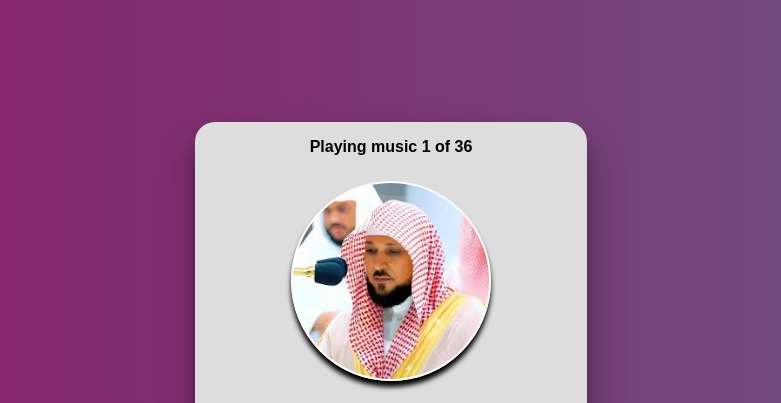
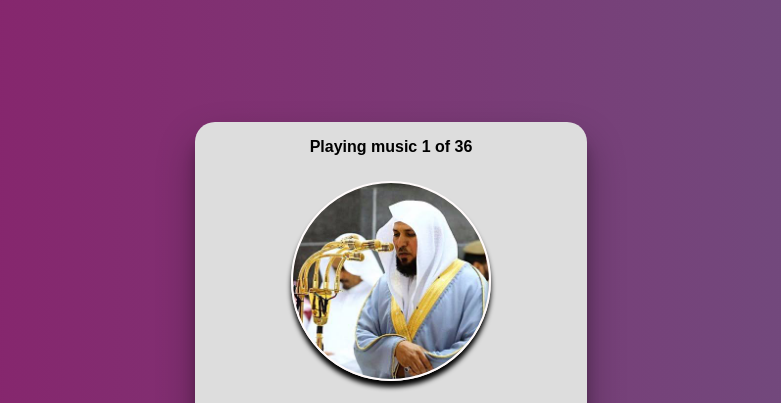
Before and after one commit to Mahrous-Gamal/Quran-Player, a plain HTML site: page index.html in a window 1280 px wide. Shown: the top 403 px of the page, without its empty margins (249-1030 px from the left). Drawn offline with Linux system fonts and the light colour scheme.

Commit message:
update js

```diff
--- a/JS/script.js
+++ b/JS/script.js
@@ -22,25 +22,25 @@ let updateTimer;
 
 const music_list = [
     {
-        img : 'images/image2.jpg',
+        img : 'images/image1.jpeg',
         name : 'سورة الكافرون',
         artist : 'Maher Al Muaiqly',
         music : 'music/Surat Al-kafron _ ماهر المعيقلي سورة الكافرون(MP3_320K).mp3'
     },
     {
-        img : 'images/image3.jpg',
+        img : 'images/image2.jpg',
         name : 'سورة الكوثر',
         artist : 'Maher Al Muaiqly',
         music : 'music/Surat Al-kothar _ ماهر المعيقلي سورة الكوثر(MP3_320K).mp3'
     },
     {
-        img : 'images/image4.jpg',
+        img : 'images/image3.jpg',
         name : 'سورة الماعون',
         artist : 'Maher Al Muaiqly',
         music : 'music/Surat Al-maaon _ ماهر المعيقلي سورة الماعون(MP3_320K).mp3'
     },
     {
-        img : 'images/image1.jpeg',
+        img : 'images/image4.jpeg',
         name : 'سورة عبس',
         artist : 'Maher Al Muaiqly',
         music : 'music/Surat Aabs _ ماهر المعيقلي سورة عبس(MP3_320K).mp3'
--- a/index.html
+++ b/index.html
@@ -7,7 +7,6 @@
     <meta name="viewport" content="width=device-width, initial-scale=1.0">
     <title>Quran Player</title>
     <link rel="stylesheet" href="CSS/style.css">
-    <script src="script.js" defer></script>
     <link rel="shortcut icon" href="images/favicon.ico" type="image/x-icon">
     <link rel="stylesheet" href="https://cdnjs.cloudflare.com/ajax/libs/font-awesome/5.13.0/css/all.min.css">
     <link rel="stylesheet" href="https://cdnjs.cloudflare.com/ajax/libs/font-awesome/4.7.0/css/font-awesome.min.css">
```
